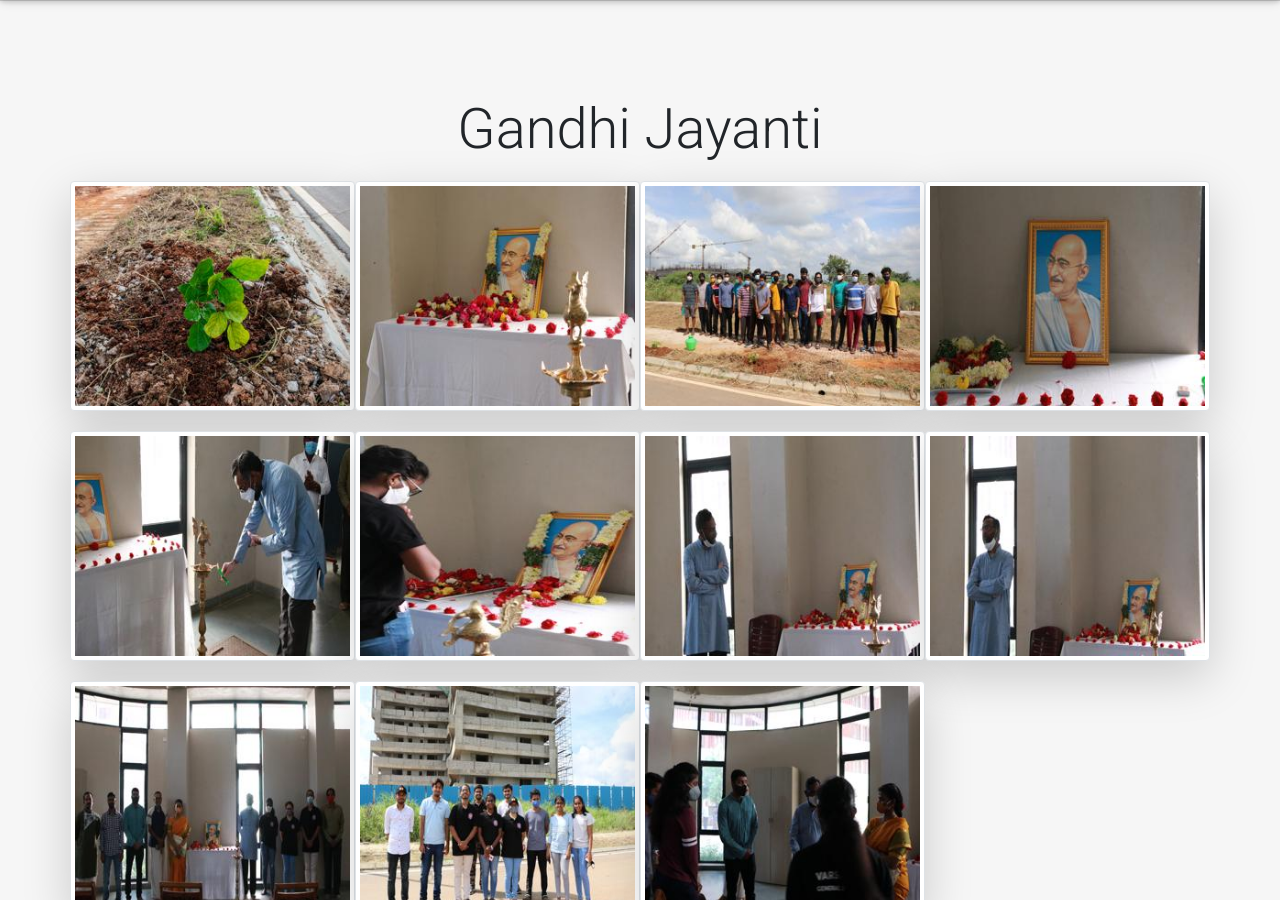
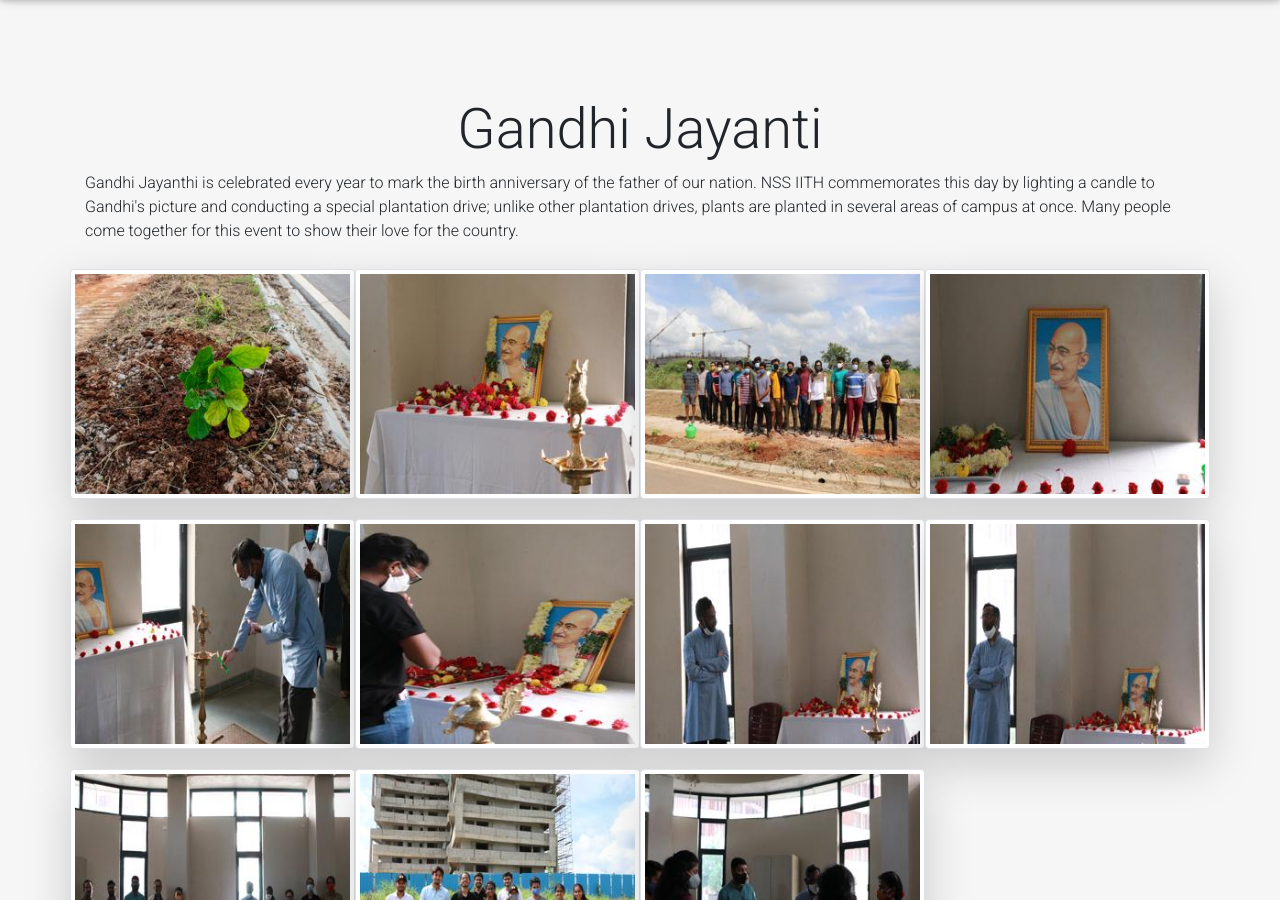
Before and after one commit to iith-nss/iith_nss_jekyll, a Jekyll site: the page built from events/gandhi-jayanti.html, in a window 1280 px wide and 900 px high. Built offline with Jekyll 4.4.1, drawn with Linux system fonts in a browser that asks for light colours; nearby versions of some CDN libraries.

Commit message:
Updated events page

```diff
--- a/events/gandhi-jayanti.html
+++ b/events/gandhi-jayanti.html
@@ -10,6 +10,12 @@ title: Gandhi Jayanti
 </div>
 
 <div class="container">
+  <p class="card-text">
+    Gandhi Jayanthi is celebrated every year to mark the birth anniversary of the father of our nation. NSS IITH
+    commemorates this day by lighting a candle to Gandhi's picture and conducting a special plantation drive; unlike
+    other plantation drives, plants are planted in several areas of campus at once. Many people come together for this
+    event to show their love for the country.
+  </p>
   <div class="row text-center text-lg-left">
     <div class="col-lg-3 col-md-4 col-12" style="padding: 10px 0px;">
       <img src="../assets/images/Events 2021-22/Gandhi Jayanti/img-1.jpg"
--- a/events/walkathon.html
+++ b/events/walkathon.html
@@ -11,7 +11,9 @@ title: Walkathon
 
 <div class="container">
   <p class="card-text">
-    Following a Healthy lifestyle is important. To encourage students to follow a healthy lifestyle and energize them Walkathon is conducted several times in a year. Each walkathon is based on different theme which can be health awareness or a social problem awareness. In this event students walk from the Hostels to the Campus Main Gate which is a distance of nearly 5 km in campus few holding placards related to the theme. Lots students take part in this event and make it enjoyable.
+    Following a Healthy lifestyle is important. To encourage students to follow a healthy lifestyle and energize them
+    Walkathon is conducted several times in a year. In this event students walk from the Hostels to the Campus Main Gate
+    which is a distance of 3km. Lots students take part in this event and make it enjoyable.
   </p>
   <div class="row text-center text-lg-left">
     <div class="col-lg-3 col-md-4 col-12" style="padding: 10px 0px;">
```
Also changed, not shown: events.html (+29 -25 lines).
